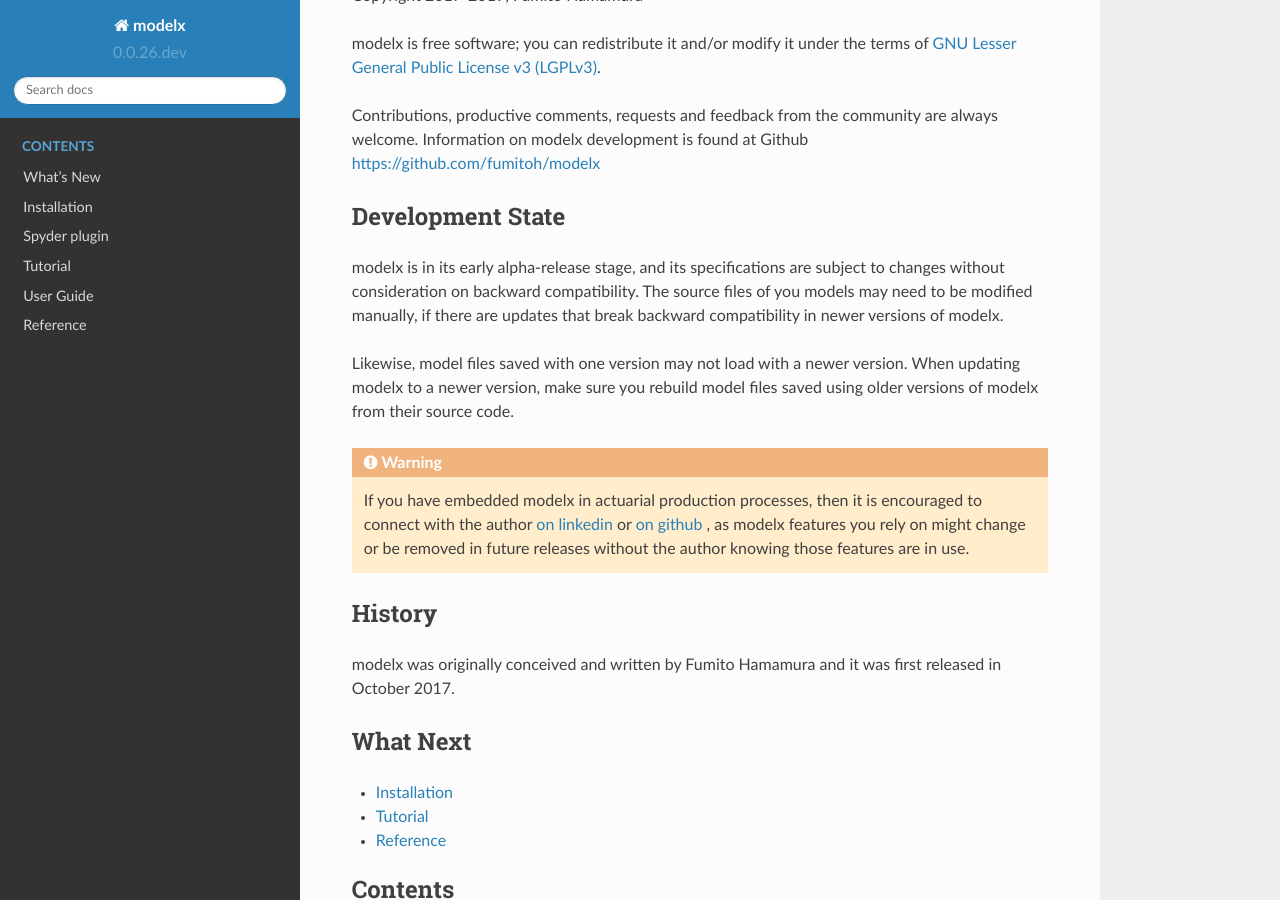
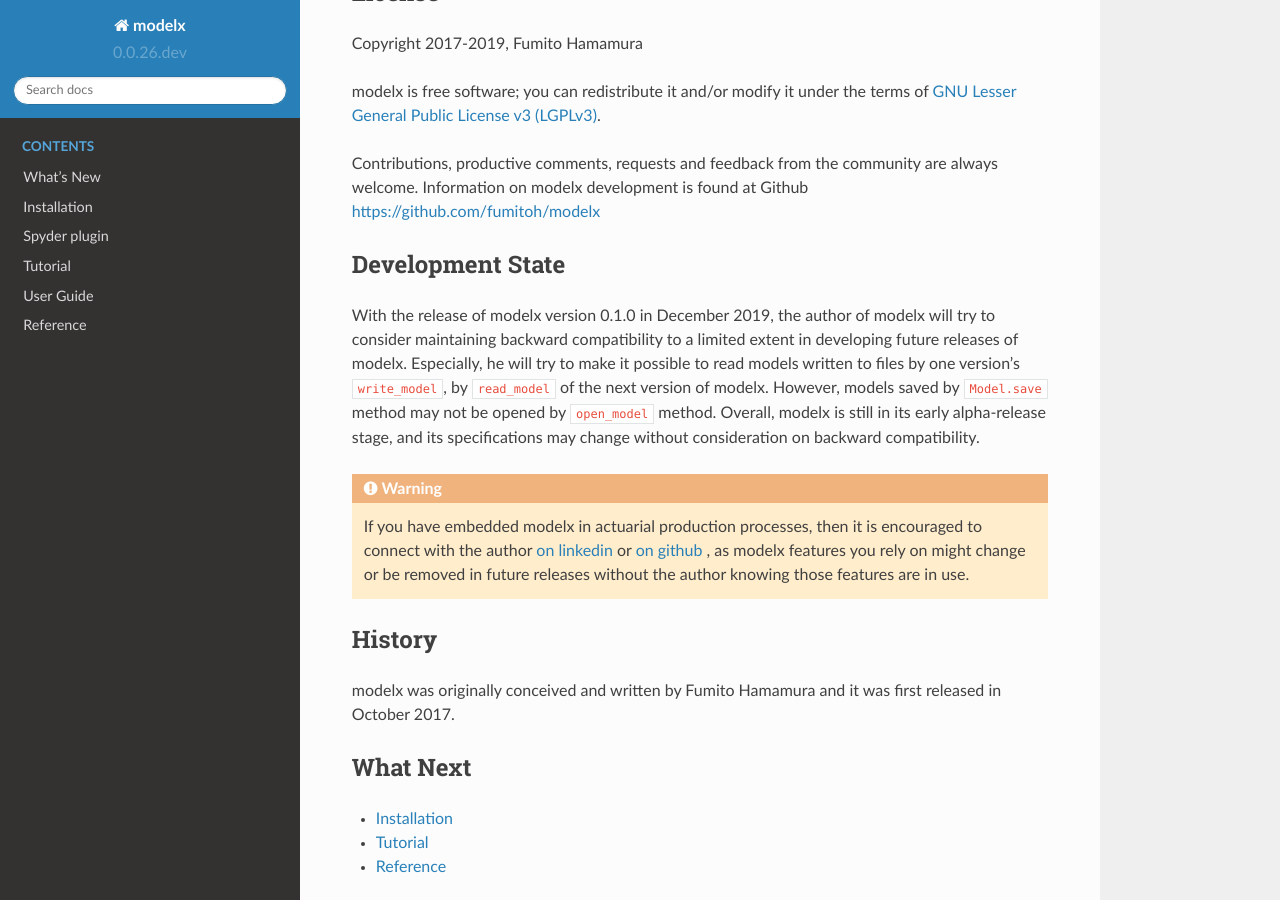
Before and after one commit to fumitoh/modelx, a Sphinx documentation site: the page built from doc/source/index.rst, in a window 1280 px wide and 900 px high, scrolled down 3515 px. Built offline with Sphinx 7.4.7 and the Read the Docs theme 2.0.0, drawn with Linux system fonts in a browser that asks for light colours; pages that are not in the unit, such as notebooks, are missing from menus; some of the changed text lies outside the part shown.

Commit message:
DOC: Update docs for v0.1.0

```diff
--- a/README.rst
+++ b/README.rst
@@ -1,6 +1,6 @@
 modelx
 ======
-*Escape from spreadsheet models!*
+*Use Python like a spreadsheet!*
 
 .. image:: https://travis-ci.org/fumitoh/modelx.svg?branch=master
     :target: https://travis-ci.org/fumitoh/modelx
@@ -140,16 +140,19 @@
 
 Development State
 -----------------
-modelx is in its early alpha-release stage, and its specifications are
-subject to changes without consideration on backward compatibility.
-The source files of you models may need to be modified manually,
-if there are updates that break backward compatibility in newer versions
-of modelx.
 
-Likewise, model files saved with one version may not load with a newer version.
-When updating modelx to a newer version,
-make sure you rebuild model files saved using older versions of modelx
-from their source code.
+With the release of modelx version 0.1.0 in December 2019,
+the author of modelx will try to consider maintaining
+backward compatibility to a limited extent
+in developing future releases of modelx.
+Especially, he will try to make it possible to read
+models written to files by one version's ``write_model``,
+by ``read_model`` of the next version of modelx.
+However, models saved by ``Model.save`` method may not be opened by
+``open_model`` method.
+Overall, modelx is still in its early alpha-release stage,
+and its specifications may change without consideration
+on backward compatibility.
 
 .. warning::
 
--- a/doc/source/updates.rst
+++ b/doc/source/updates.rst
@@ -3,6 +3,10 @@
 
 
 .. Latest Updates Begin
+
+* *1 December 2019:*
+  modelx v0.1.0 is released. See :doc:`releases/relnotes_v0_1_0`
+  release notes for details.
 
 * *19 October 2019:*
   modelx v0.0.25 is released. See :doc:`releases/relnotes_v0_0_25`
```
Also changed, not shown: doc/source/releases/relnotes_v0_1_0.rst (added, +161 -0 lines), doc/source/whatsnew.rst (+17 -10 lines), 2 other files.
